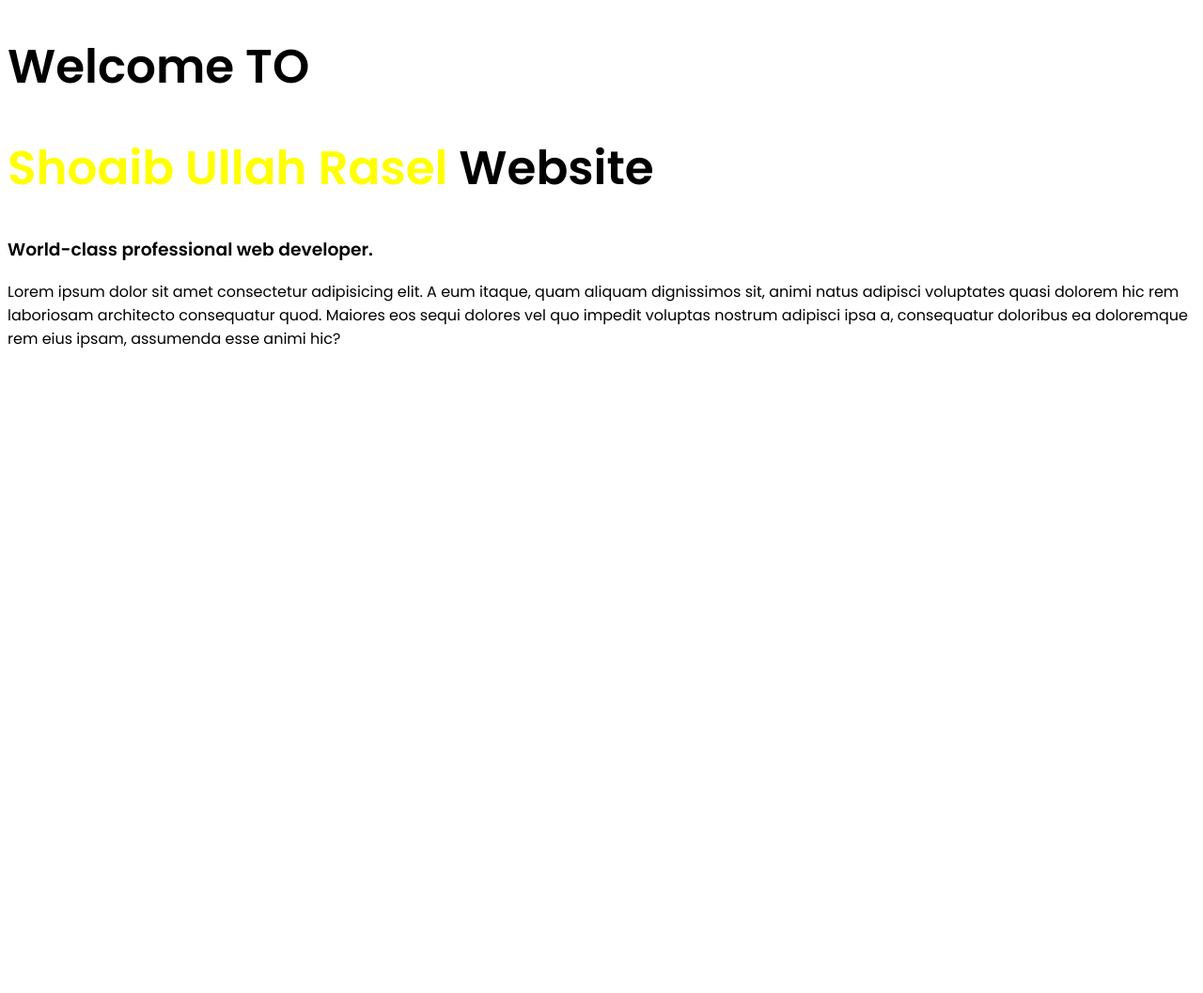
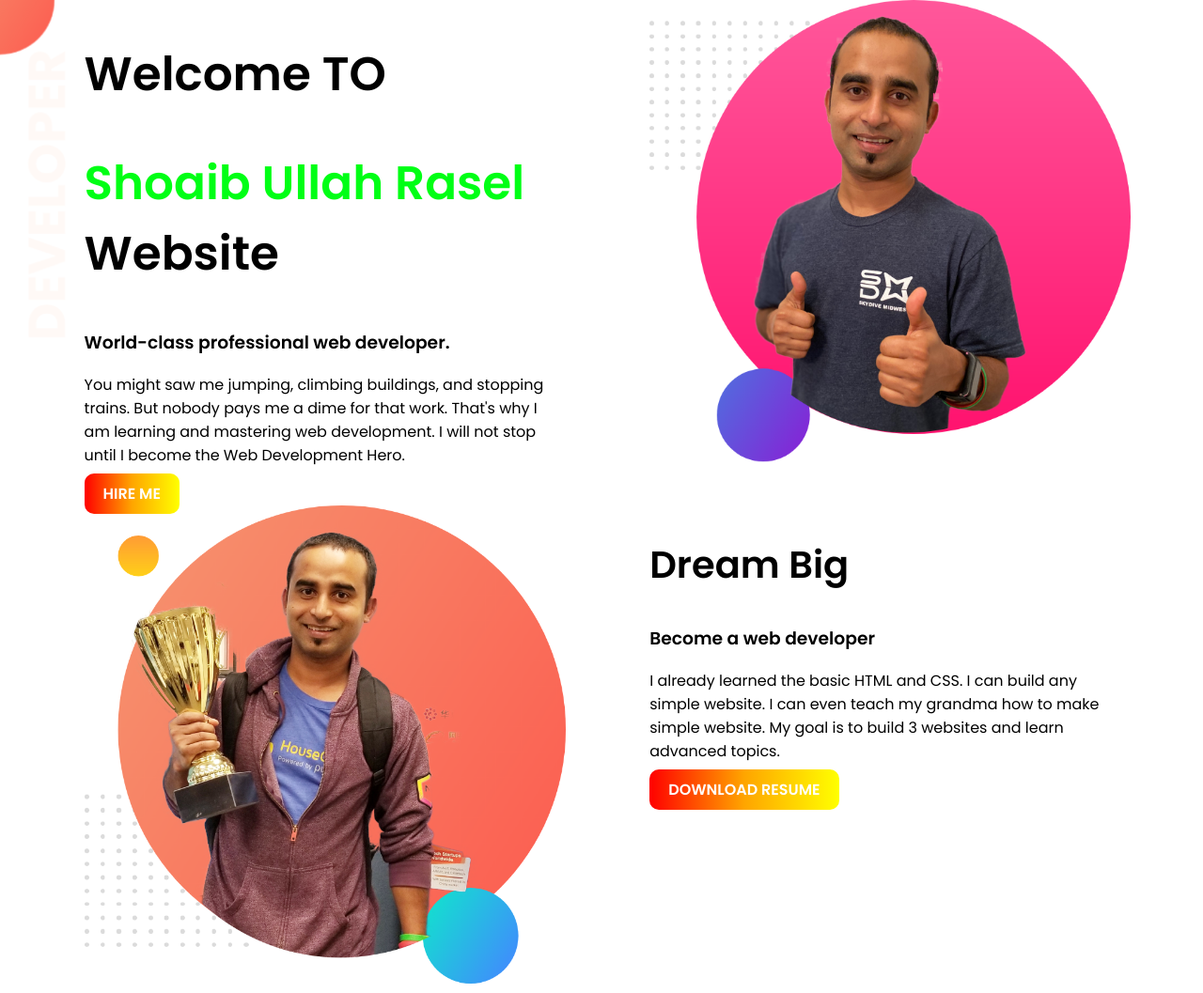
Before and after one commit to ShoaibRasel/web-protfolio, a plain HTML site: page index.html in a window 1280 px wide. Shown: the top 1057 px of the page at 94% size. Before the commit the page ends 800 px from the top, so only its background shows below. Drawn offline with Linux system fonts and the light colour scheme.

Commit message:
bottom part done

```diff
--- a/index.html
+++ b/index.html
@@ -8,9 +8,46 @@
     <link rel="stylesheet" href="style.css">
 </head>
 <body>
-    <h1>Welcome TO </h1>
-    <h1><span class="name-color">Shoaib Ullah Rasel</span> Website</h1>
-    <h3>World-class professional web developer.</h3>
-    <p>Lorem ipsum dolor sit amet consectetur adipisicing elit. A eum itaque, quam aliquam dignissimos sit, animi natus adipisci voluptates quasi dolorem hic rem laboriosam architecto consequatur quod. Maiores eos sequi dolores vel quo impedit voluptas nostrum adipisci ipsa a, consequatur doloribus ea doloremque rem eius ipsam, assumenda esse animi hic?</p>
+    <section class="top-banner">
+        <div class="half-width">
+            <h1>Welcome TO </h1>
+            <h1><span class="name-color">Shoaib Ullah Rasel</span> Website</h1>
+            <h3>World-class professional web developer.</h3>
+            <p>You might saw me jumping, climbing buildings, and stopping trains. But nobody pays me a dime for that work. That's why I am learning and mastering web development. I will not stop until I become the Web Development Hero.</p>
+            <a class="link-b" target="-blank" href="https://www.linkedin.com/in/ShoaibRasel/">HIRE ME</a>
+        </div>
+        <div class="half-width">
+            <img src="images/jhankar2.png" alt="">
+        </div>
+    </section>
+
+    <section class="bottom-area">
+        <div class="half-width">
+            <img src="images/jhankar.png" alt="">
+        </div>
+        <div class="half-width">
+            <h2 class="A">Dream Big</h2>
+            <h3>Become a web developer</h3>
+            <p>I already learned the basic HTML and CSS. I can build any simple website. I can even teach my grandma how to make simple website. My goal is to build 3 websites and learn advanced topics.</p>
+            <a class="link-d" href="#">DOWNLOAD RESUME</a>
+        </div>
+
+    </section>
+
+    <section class="experience-area">
+       <h2 class="ex-size">Experiences</h2>
+        <div class="half-width">
+            <h2>Full Stack Web Developer</h2>
+            <h3 class="name1-color">2021-Present | Pro Level Developer</h3>
+            <p>I am the master of HTML, CSS and Javascript. I know everything needed to make a website function, efficient. I didn't stop with the web. I went beyond with most popular Javascript framework called Vue JS. I even know the deployment, server and security. I will give you 100% web solution.</p>
+        </div>
+        <div class="half-width">
+            <h2>Baby Web Developer</h2>
+            <h3 class="name1-color">2020-2021 | Programming Hero Learner</h3>
+            <p>They didn't offer me a job. But I made myself as a remove web developer. I made their website and showed it to them. They liked it. And uploaded the content. It was fun working at Programming Hero.</p>
+        </div>
+
+    </section>
+
 </body>
 </html>
--- a/style.css
+++ b/style.css
@@ -1,10 +1,63 @@
 body{
     font-family: 'Poppins', sans-serif;
+    margin: 0;
+    padding: 0;
 }
 
 h1{
     font-size: 50px;
 }
 .name-color{
-    color: yellow;
+    color: rgb(0, 255, 21);
 }
+.half-width{
+    width: 40%;
+    float: left;
+    margin-left: 5%;
+    padding-left: 2%;
+
+}
+.half-width img{
+    width: 100%;
+}
+.top-banner{
+    background-image: url(images/top-banner.png);
+    background-repeat: no-repeat;
+}
+section{
+    height: 500px;
+}
+.A {
+    font-size: 40px;
+
+}
+.link-b{
+    text-decoration: none;
+    background-image: linear-gradient(to right, red,orange,yellow);
+    color: white;
+    padding: 10px 20px;
+    border-radius: 10px;
+    font-weight: bold;
+}
+.link-d{
+    text-decoration: none;
+    background-image: linear-gradient(to right, red,orange,yellow);
+    color: white;
+    padding: 10px 20px;
+    border-radius: 10px;
+    font-weight: bold;
+}
+.bottom-area{
+    display:inline-block;
+    margin-bottom: 150px;
+}
+.name1-color{
+    color:orange ;
+
+}
+.experience-area .half-width h2{
+    font-size: 35px;
+}
+.experience-area .ex-size{
+    font-size: 40px;
+}
```
